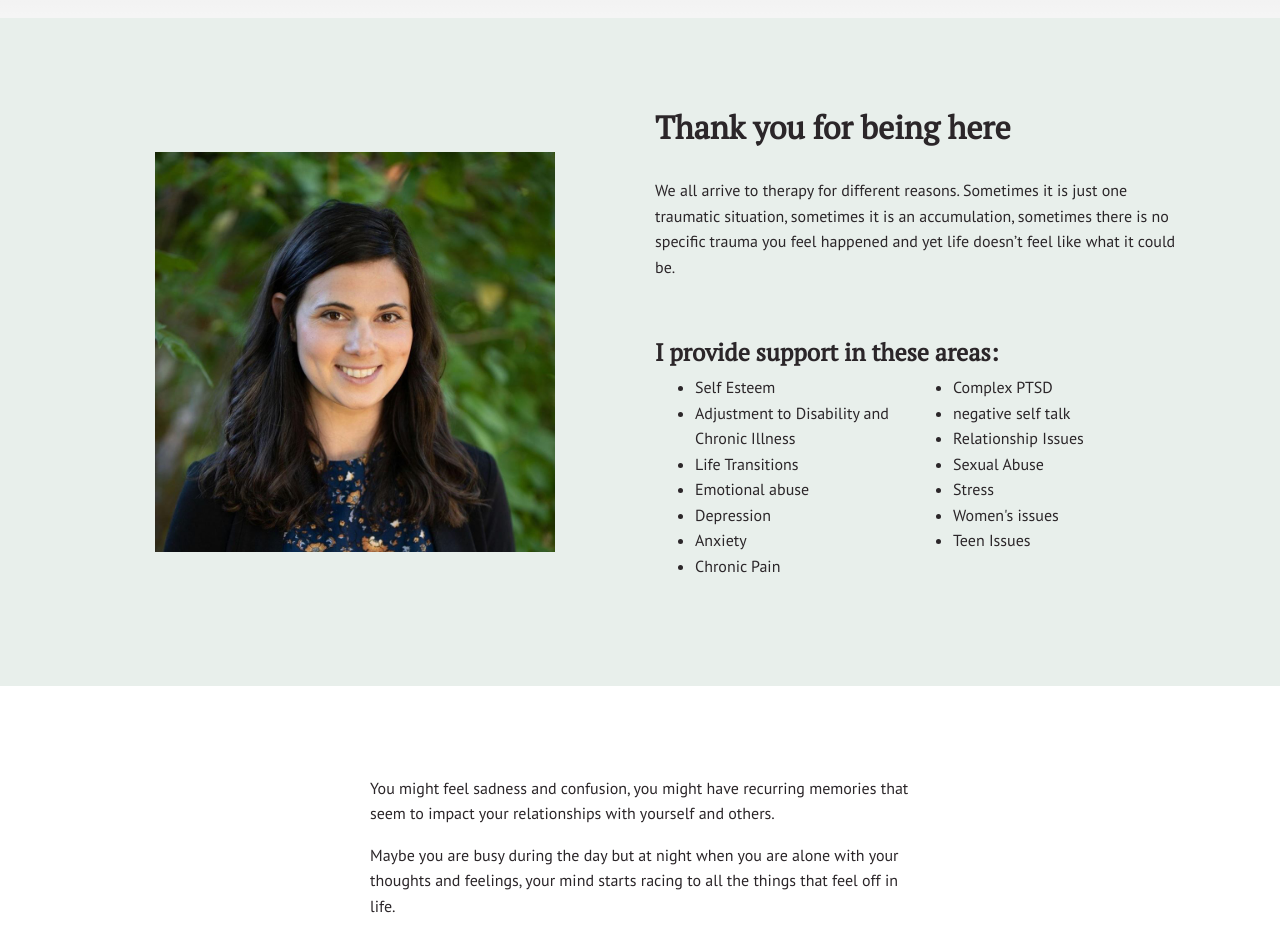
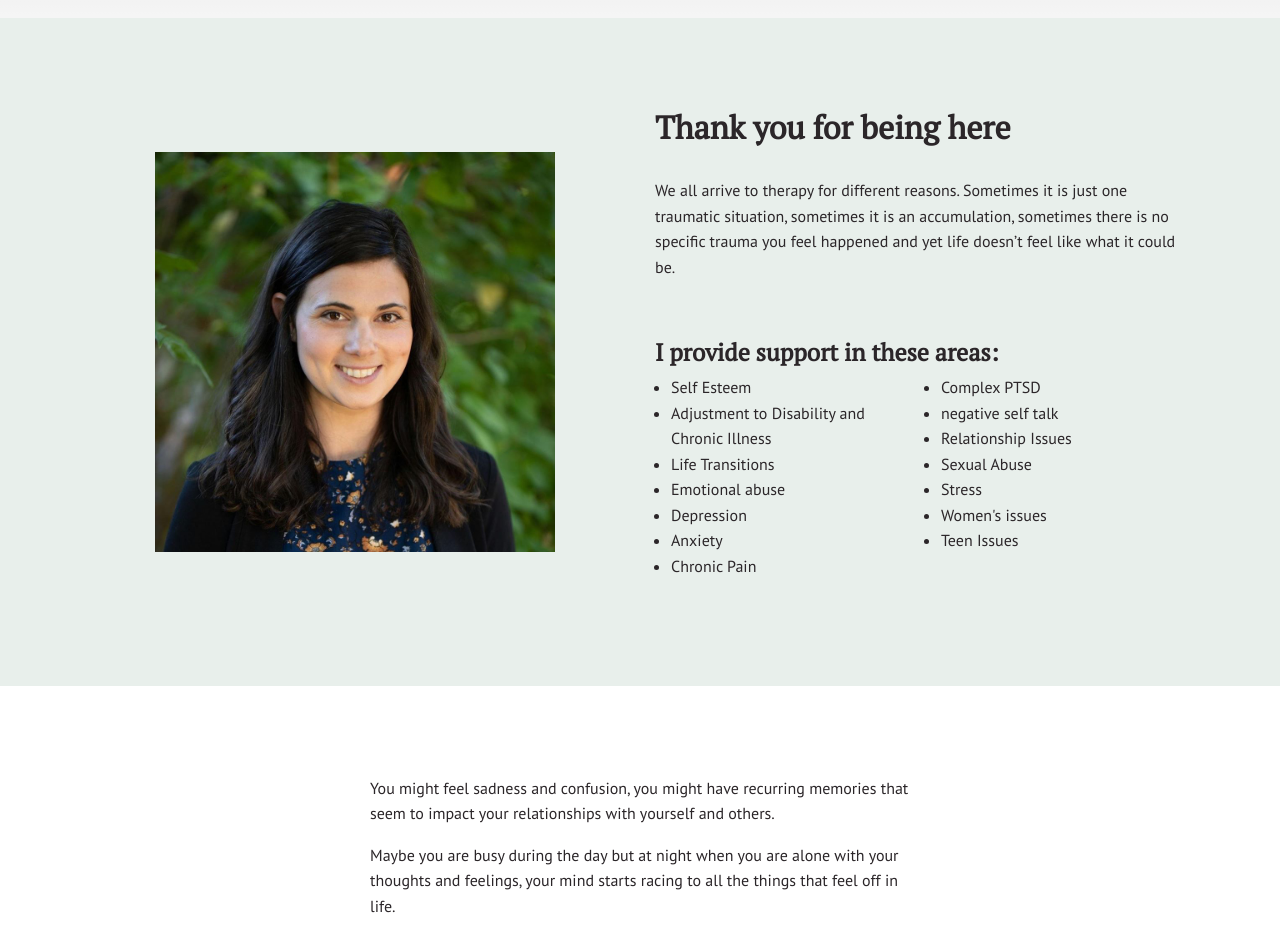
Before and after one commit to NickArrasate/perceptivecounseling, a Jekyll site: the page built from index.md, in a window 1280 px wide. Shown: the part 457-1397 px from the top of the page. Built offline with Jekyll 4.4.1, drawn with Linux system fonts in a browser that asks for light colours; nearby versions of some CDN libraries; grey boxes are pictures that could not be loaded.

Commit message:
adjust list

```diff
--- a/content/_sections/home-2-content.html
+++ b/content/_sections/home-2-content.html
@@ -39,7 +39,7 @@ cta:
 <div class="d-flex align-items-center justify-content-around row">
   <div class="col-12">
   <h4>I provide support in these areas:</h4>
-  <ul class="home-list" style="columns: 2;">
+  <ul class="home-list" style="columns: 2; padding-left: 16px;">
     <li>Self Esteem</li>
     <li>Adjustment to Disability and Chronic Illness</li>
     <li>Life Transitions</li>
```
